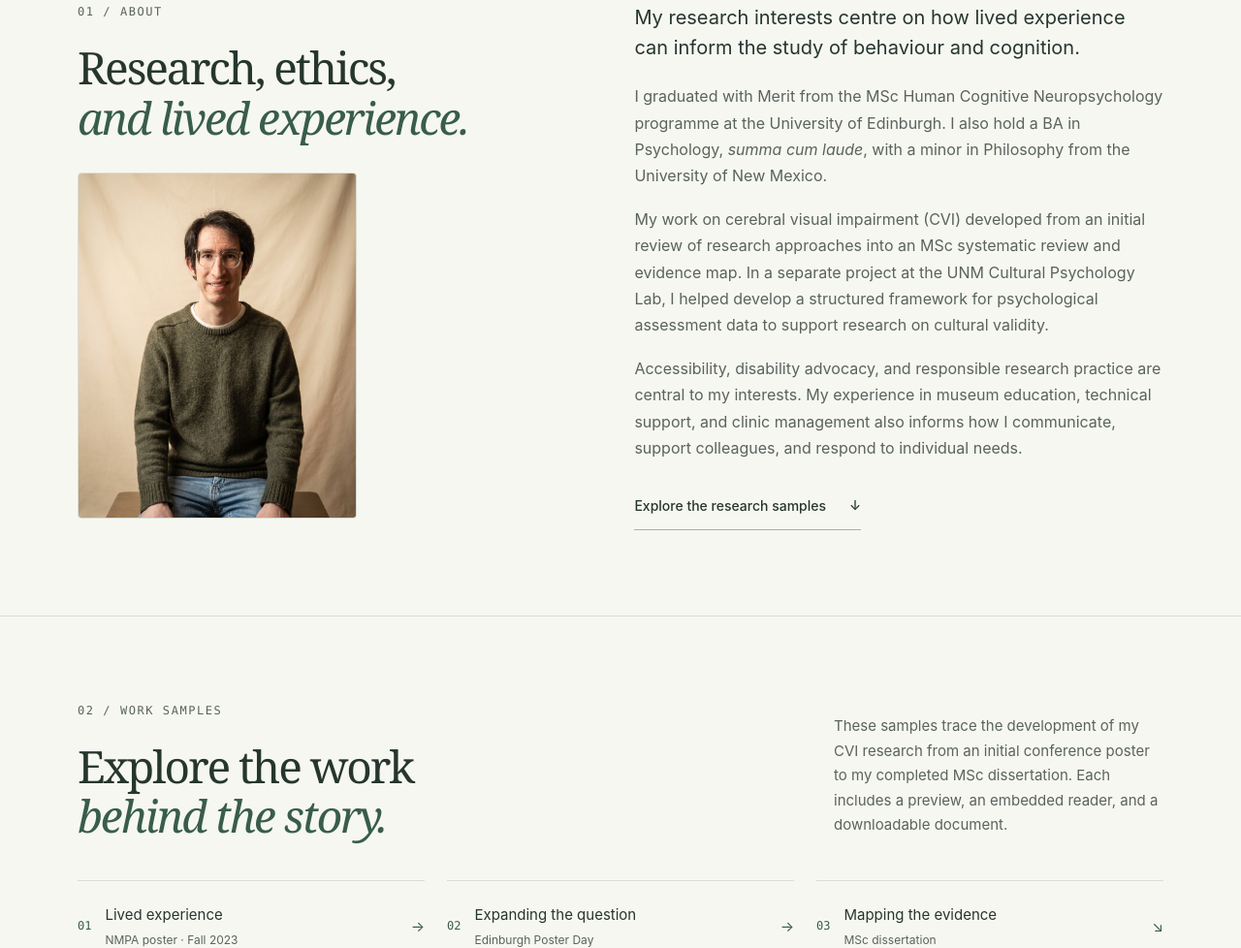
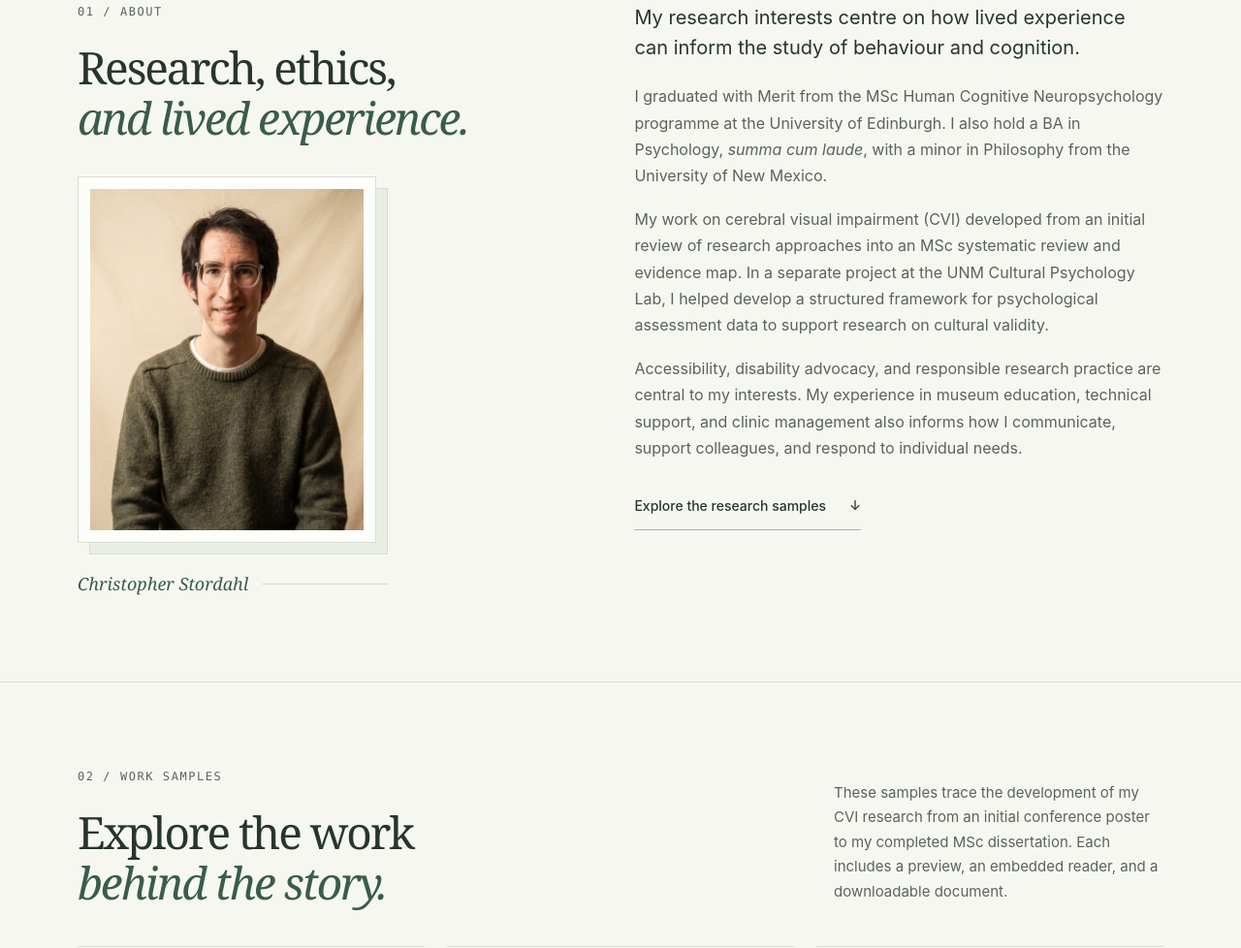
Before and after one commit to ChristopherStordahl/christopherstordahl.github.io, a plain HTML site: page index.html in a window 1280 px wide. Shown: the part 1002-1980 px from the top of the page at 97% size. Drawn offline with Linux system fonts and the light colour scheme.

Commit message:
Refine portrait framing and crop

```diff
--- a/index.html
+++ b/index.html
@@ -116,7 +116,14 @@
         <p class="eyebrow section-number">01 / About</p>
         <h2 id="about-title">Research, ethics,<br><em>and lived experience.</em></h2>
         <figure class="about-portrait">
-          <img src="assets/christopher-stordahl-portrait.jpg" alt="Christopher Stordahl" width="1650" height="2048" loading="lazy" decoding="async">
+          <div class="portrait-frame">
+            <div class="portrait-paper">
+              <div class="portrait-image">
+                <img src="assets/christopher-stordahl-portrait.jpg" alt="Christopher Stordahl" width="1650" height="2048" loading="lazy" decoding="async">
+              </div>
+            </div>
+          </div>
+          <figcaption aria-hidden="true">Christopher Stordahl</figcaption>
         </figure>
       </div>
       <div class="about-copy">
--- a/styles.css
+++ b/styles.css
@@ -94,8 +94,14 @@ h1 { font-size: clamp(64px, 6.7vw, 86px); line-height: 1.02; }
 
 /* About */
 .about-section { display: grid; grid-template-columns: 1fr 1.15fr; gap: 100px; }
-.about-portrait { width: min(100%, 18rem); margin-top: 30px; border: 1px solid var(--line); border-radius: 4px; overflow: hidden; }
-.about-portrait img { display: block; width: 100%; height: auto; }
+.about-portrait { width: min(100%, 20rem); margin-top: 34px; }
+.portrait-frame { position: relative; padding: 0 12px 12px 0; }
+.portrait-frame::before { content: ""; position: absolute; inset: 12px 0 0 12px; background: var(--sage); border: 1px solid var(--line); }
+.portrait-paper { position: relative; padding: 12px; border: 1px solid var(--line); background: var(--white); }
+.portrait-image { aspect-ratio: 4 / 5; overflow: hidden; background: #e7dcc5; }
+.portrait-image img { display: block; width: 100%; height: 100%; object-fit: cover; object-position: 50% 30%; transform: scale(1.4); transform-origin: 50% 24%; }
+.about-portrait figcaption { display: flex; align-items: center; gap: 14px; margin-top: 18px; color: var(--green); font: italic 1.125rem/1.4 var(--serif); }
+.about-portrait figcaption::after { content: ""; height: 1px; flex: 1; background: var(--line); }
 .about-copy .lead { font-size: 1.188rem; color: var(--ink); line-height: 1.55; margin-bottom: 21px; }
 .about-copy > p { font-size: 0.875rem; color: var(--muted); }
 .about-copy > .text-link { margin-top: 27px; }
@@ -248,7 +254,7 @@ details[open] > summary .when-closed { display: none; }
   .hero-figure { margin-top: 0; max-width: 430px; width: 100%; justify-self: center; }
   .connection-map { max-height: 295px; }
   .about-section, .education-layout { grid-template-columns: 1fr; gap: 30px; }
-  .about-portrait { max-width: 15rem; margin-top: 24px; }
+  .about-portrait { max-width: 16rem; margin-top: 28px; }
   .section-number { margin-bottom: 16px; }
   .section-heading { display: block; margin-bottom: 28px; }
   .section-description { margin-top: 23px; font-size: 0.9375rem; }
```
